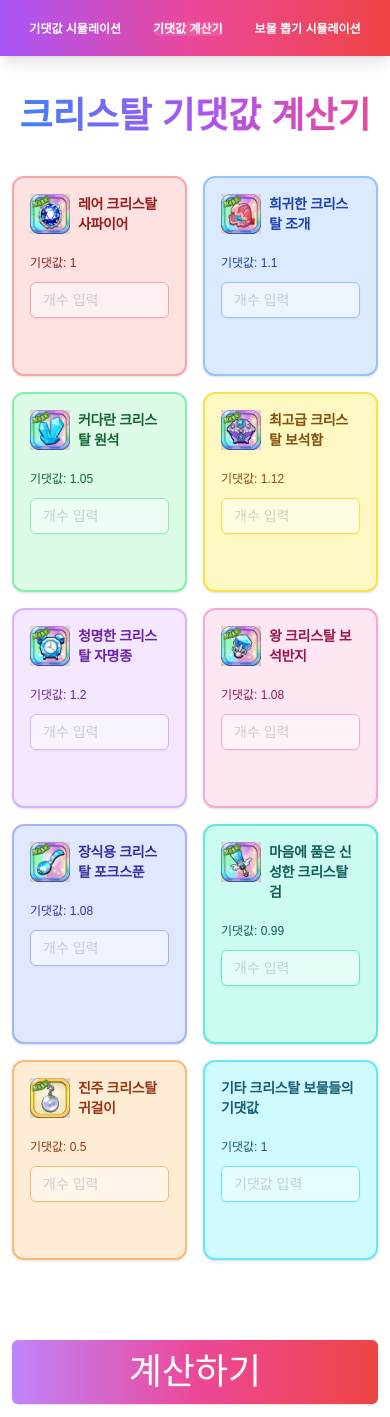
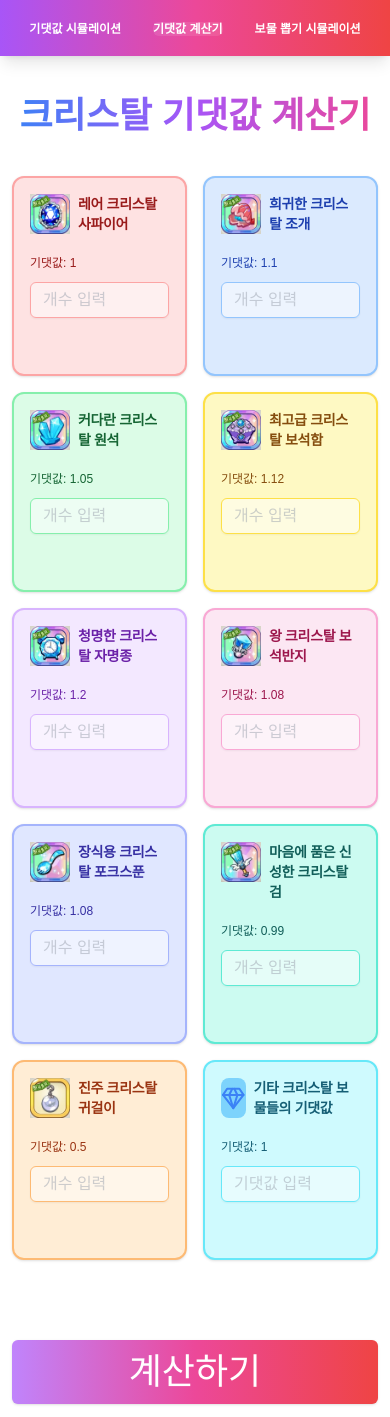
Before and after one commit to syki66/cookierun-crystal-simulator, a Next.js app: page /calculator in a window 390 px wide. Shown: the top 1417 px of the page. Built offline with nearby package versions, Linux system fonts and the light colour scheme.

Commit message:
fix: field 오토줌 문제 수정, gem 아이콘 추가

```diff
--- a/components/crystal-input-card.tsx
+++ b/components/crystal-input-card.tsx
@@ -9,6 +9,7 @@ import {
 } from '@/components/ui/form';
 import { Input } from '@/components/ui/input';
 import { getExpectedValueByName } from '@/lib/gacha';
+import { Gem } from 'lucide-react';
 import Image from 'next/image';
 import { useForm } from 'react-hook-form';
 
@@ -46,7 +47,7 @@ const CrystalInputCard: React.FC<CrystalCardProps> = ({
     >
       <CardHeader className="p-4">
         <CardTitle className={`${colorScheme.text} font-bold text-sm flex`}>
-          {item.imageUrl && (
+          {item.imageUrl ? (
             <Image
               src={item.imageUrl}
               alt={item.name}
@@ -54,6 +55,8 @@ const CrystalInputCard: React.FC<CrystalCardProps> = ({
               height={48}
               className="mr-2 w-10 h-10 md:w-12 md:h-12"
             />
+          ) : (
+            <Gem className="mr-2 w-10 h-10 md:w-12 md:h-12 text-blue-500 bg-sky-300 rounded-lg" />
           )}
           <div className="flex items-center">{item.name}</div>
         </CardTitle>
@@ -76,7 +79,7 @@ const CrystalInputCard: React.FC<CrystalCardProps> = ({
                     <Input
                       placeholder={placeholder}
                       {...field}
-                      className={`${colorScheme.border} ${colorScheme.text} placeholder:${colorScheme.text} placeholder:opacity-50 bg-white bg-opacity-50 text-sm`}
+                      className={`${colorScheme.border} ${colorScheme.text} placeholder:${colorScheme.text} placeholder:opacity-50 bg-white bg-opacity-50 text-base`}
                     />
                   </FormControl>
                   <FormMessage />
```
